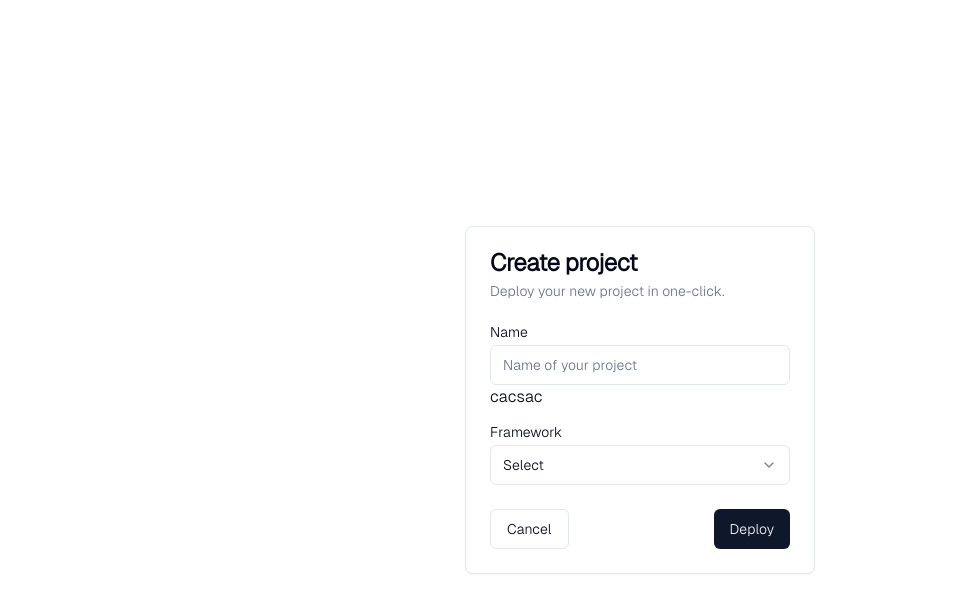
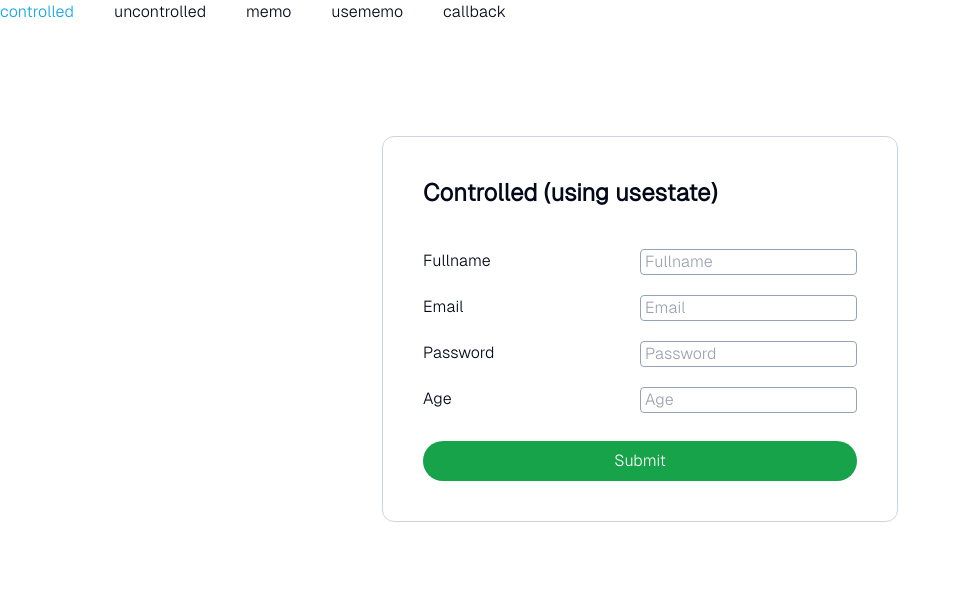
Before and after one commit to Fantonio27/Form, a React (Vite) app: page / in a window 1280 px wide. Shown: the top 612 px of the page, without its empty margins (0-961 px from the left). Built offline with nearby package versions, Linux system fonts and the light colour scheme.

Commit message:
Create Components

```diff
--- a/src/App.tsx
+++ b/src/App.tsx
@@ -1,64 +1,36 @@
+import '@fontsource/geist-sans/300.css';
+import ControlledInput from './components/Controlled/input';
+import UnControlledInput from './components/UnControlled/input';
+import Memo from './components/Memo';
+import UseMemo from './components/useMemo';
+import UsingCallback from './components/Callback';
+import React, { useState } from 'react';
 
-import {
-  Card,
-  CardContent,
-  CardDescription,
-  CardFooter,
-  CardHeader,
-  CardTitle,
-} from "@/components/ui/card";
-import { Button } from "@/components/ui/button";
-import {
-  Select,
-  SelectContent,
-  SelectItem,
-  SelectTrigger,
-  SelectValue,
-} from "@/components/ui/select";
-import { Label } from "@/components/ui/label";
+const components = {
+  controlled : ControlledInput,
+  uncontrolled: UnControlledInput,
+  memo: Memo,
+  usememo: UseMemo,
+  callback: UsingCallback
+}
 
-import InputForm from "@/components/inputForm/input";
-import '@fontsource/geist-sans/300.css';
 
 function App() {
+  const [item, setItem] = useState<string>("controlled");
+
   return (
-    <div className={`h-screen flex items-center justify-center `}>
-      <Card className="w-[350px]">
-        <CardHeader>
-          <CardTitle>Create project</CardTitle>
-          <CardDescription>
-            Deploy your new project in one-click.
-          </CardDescription>
-        </CardHeader>
-        <CardContent>
-          <form>
-            <div className="grid w-full items-center gap-4">
-
-              <InputForm name="Fullname"/>
-
-              <div className="flex flex-col space-y-1.5">
-                <Label htmlFor="framework">Framework</Label>
-                <Select>
-                  <SelectTrigger id="framework">
-                    <SelectValue placeholder="Select" />
-                  </SelectTrigger>
-                  <SelectContent position="popper">
-                    <SelectItem value="next">Next.js</SelectItem>
-                    <SelectItem value="sveltekit">SvelteKit</SelectItem>
-                    <SelectItem value="astro">Astro</SelectItem>
-                    <SelectItem value="nuxt">Nuxt.js</SelectItem>
-                  </SelectContent>
-                </Select>
-              </div>
-            </div>
-          </form>
-        </CardContent>
-        <CardFooter className="flex justify-between">
-          <Button variant="outline">Cancel</Button>
-          <Button>Deploy</Button>
-        </CardFooter>
-      </Card>
-    </div>
+    <>
+      <nav>
+        <ul className='flex gap-10 cursor-pointer [&_li:hover]:text-sky-500 mb-10'>
+          {
+            Object.keys(components).map((component, index) => {
+              return <li key={index} onClick={()=> setItem(component)}>{component}</li>
+            })
+          }
+        </ul>
+      </nav>
+      {React.createElement(components[item as keyof typeof components])}
+    </>
   );
 }
 
--- /dev/null
+++ b/src/components/Callback/index.tsx
@@ -0,0 +1,7 @@
+export default function UsingCallback(){
+    return (
+        <>
+            <h1>Using Callback</h1>
+        </>
+    )
+}
--- /dev/null
+++ b/src/components/Controlled/input.tsx
@@ -0,0 +1,32 @@
+function ControlledInput() {
+
+  return (
+    <div className="flex justify-center items-center mt-28">
+      <form className="border border-slate-300 rounded-xl p-10">
+        <h1 className=" font-bold text-2xl mb-10">Controlled (using usestate)</h1>
+        <div className="grid grid-cols-2 gap-y-5">
+          <>
+            <label htmlFor="fullname">Fullname</label>
+            <input id="fullname" type="text" placeholder='Fullname' className="border border-slate-400 rounded-sm indent-1"/>
+          </>
+          <>
+            <label htmlFor="email">Email</label>
+            <input id="email" type="email" placeholder='Email' className="border border-slate-400 rounded-sm indent-1"/>
+          </>
+          <>
+            <label htmlFor="password">Password</label>
+            <input id="password" type="password" placeholder='Password' className="border border-slate-400 rounded-sm indent-1"/>
+          </>
+          <>
+            <label htmlFor="age">Age</label>
+            <input id="age" type="number" placeholder='Age' className="border border-slate-400 rounded-sm indent-1"/>
+          </>
+        </div>
+
+        <input type="submit" className=" bg-green-600 w-full py-2 rounded-full text-white mt-7 "/>
+      </form>
+    </div>
+  );
+}
+
+export default ControlledInput;
--- /dev/null
+++ b/src/components/Memo/index.tsx
@@ -0,0 +1,9 @@
+function Memo() {
+    return (
+      <>
+          <h1>Using Memo Component</h1>
+      </>
+    );
+  }
+
+  export default Memo;
--- /dev/null
+++ b/src/components/UnControlled/input.tsx
@@ -0,0 +1,32 @@
+function UnControlledInput() {
+  return (
+    <div className="flex justify-center items-center mt-28">
+      <form className="border border-slate-300 rounded-xl p-10">
+        <h1 className=" font-bold text-2xl mb-10">Uncontrolled Input (without using usestate/useref)</h1>
+        <div className="grid grid-cols-2 gap-y-5">
+          <>
+            <label htmlFor="fullname">Fullname</label>
+            <input id="fullname" type="text" placeholder='Fullname' className="border border-slate-400 rounded-sm indent-1"/>
+          </>
+          <>
+            <label htmlFor="email">Email</label>
+            <input id="email" type="email" placeholder='Email' className="border border-slate-400 rounded-sm indent-1"/>
+          </>
+          <>
+            <label htmlFor="password">Password</label>
+            <input id="password" type="password" placeholder='Password' className="border border-slate-400 rounded-sm indent-1"/>
+          </>
+          <>
+            <label htmlFor="age">Age</label>
+            <input id="age" type="number" placeholder='Age' className="border border-slate-400 rounded-sm indent-1"/>
+          </>
+        </div>
+
+        <input type="submit" className=" bg-green-600 w-full py-2 rounded-full text-white mt-7 "/>
+      </form>
+    </div>
+
+  );
+}
+
+export default UnControlledInput;
--- a/src/components/inputForm/input.tsx
+++ b/src/components/inputForm/input.tsx
@@ -4,12 +4,12 @@ import { Label } from "@/components/ui/label";
 export type InputForm = {
     name: string,
 }
+
 export default function InputForm ({name} : InputForm) {
     return (
         <div className="flex flex-col space-y-1.5">
-            <Label htmlFor="name">Name</Label>
-            <Input id="name" placeholder="Name of your project" />
-            cacsac
+            <Label htmlFor={name}>{name}</Label>
+            <Input id={name} placeholder="Name of your project" />
         </div>
     )
 }
--- /dev/null
+++ b/src/components/useMemo/index.tsx
@@ -0,0 +1,7 @@
+export default function UseMemo (){
+    return (
+        <>
+             <h1>Use Memo</h1>
+        </>
+    )
+}
```
Also changed, not shown: app/Form.tsx (added, +65 -0 lines).
